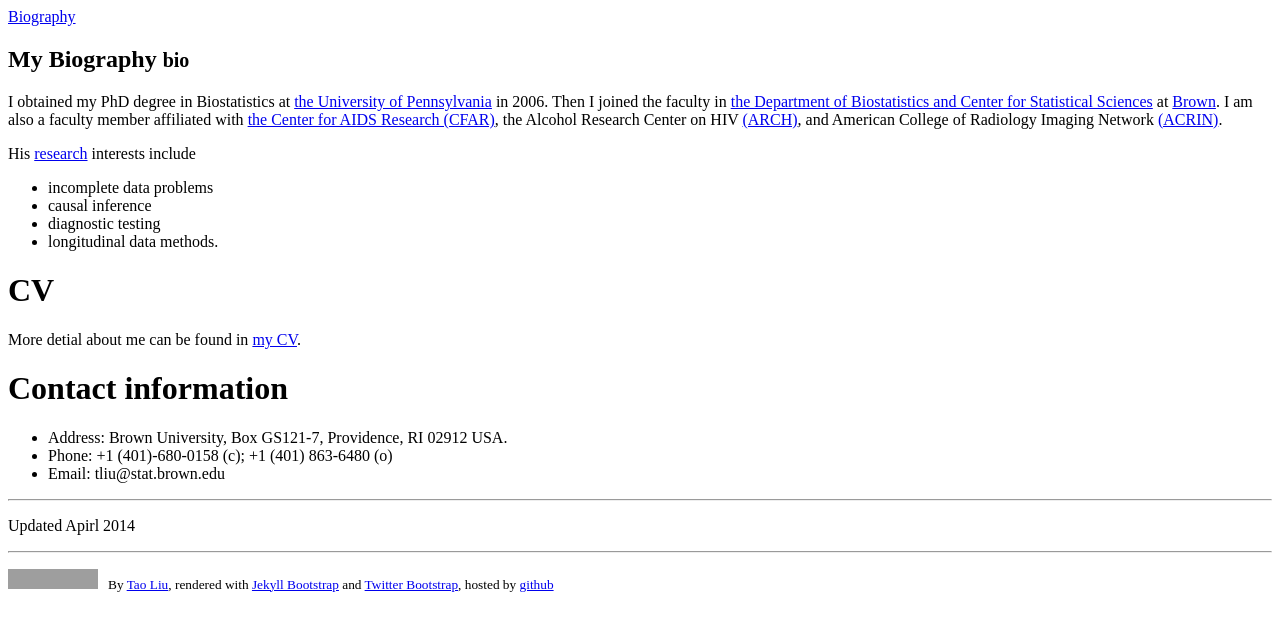
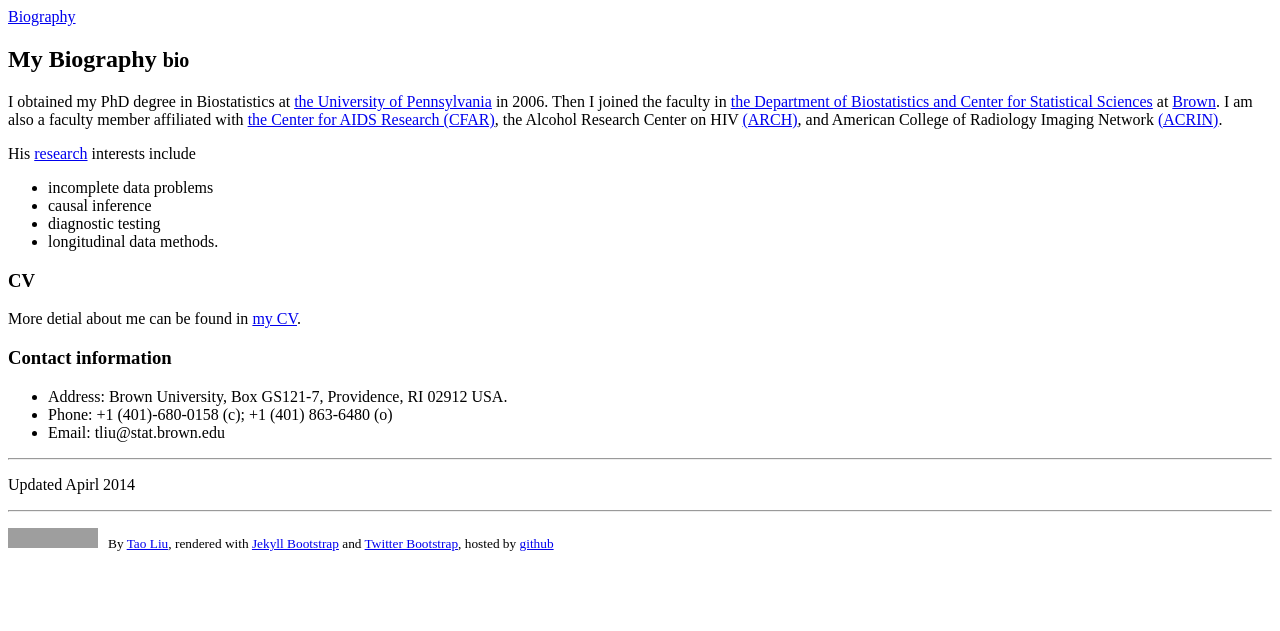
Before and after one commit to taotliu/my_bio, a Jekyll site: the page built from index.md, in a window 1280 px wide. Shown: the top 631 px of the page. Built offline with Jekyll 4.4.1, drawn with Linux system fonts in a browser that asks for light colours; grey boxes are pictures that could not be loaded.

Commit message:
bio updated

```diff
--- a/index.md
+++ b/index.md
@@ -13,11 +13,11 @@ His [research](taotliu.github.io/my_research) interests include
 - diagnostic testing
 - longitudinal data methods.
 
-# CV
+### CV
 
 More detial about me can be found in [my CV](.).
 
-# Contact information
+### Contact information
 
 - Address: Brown University, Box GS121-7, Providence, RI 02912 USA.
 - Phone: +1 (401)-680-0158 (c); +1 (401) 863-6480 (o)
```
